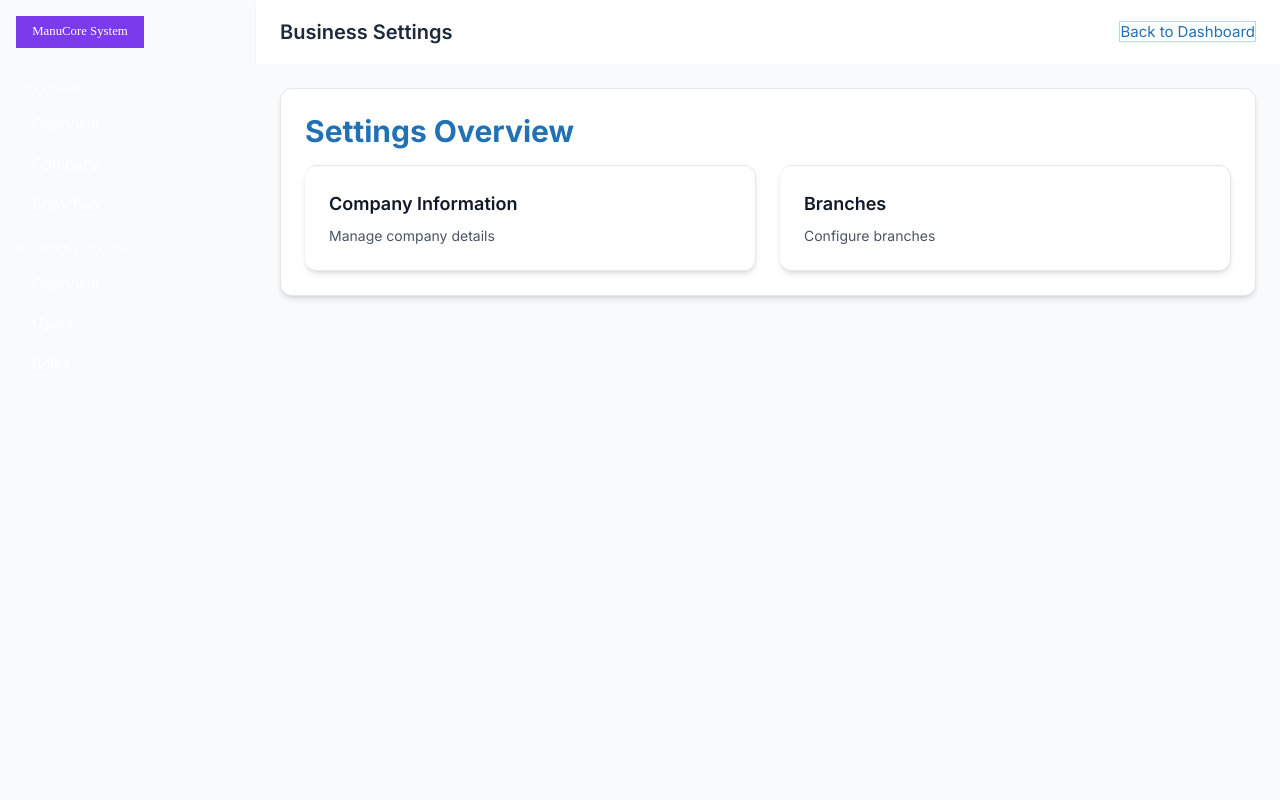
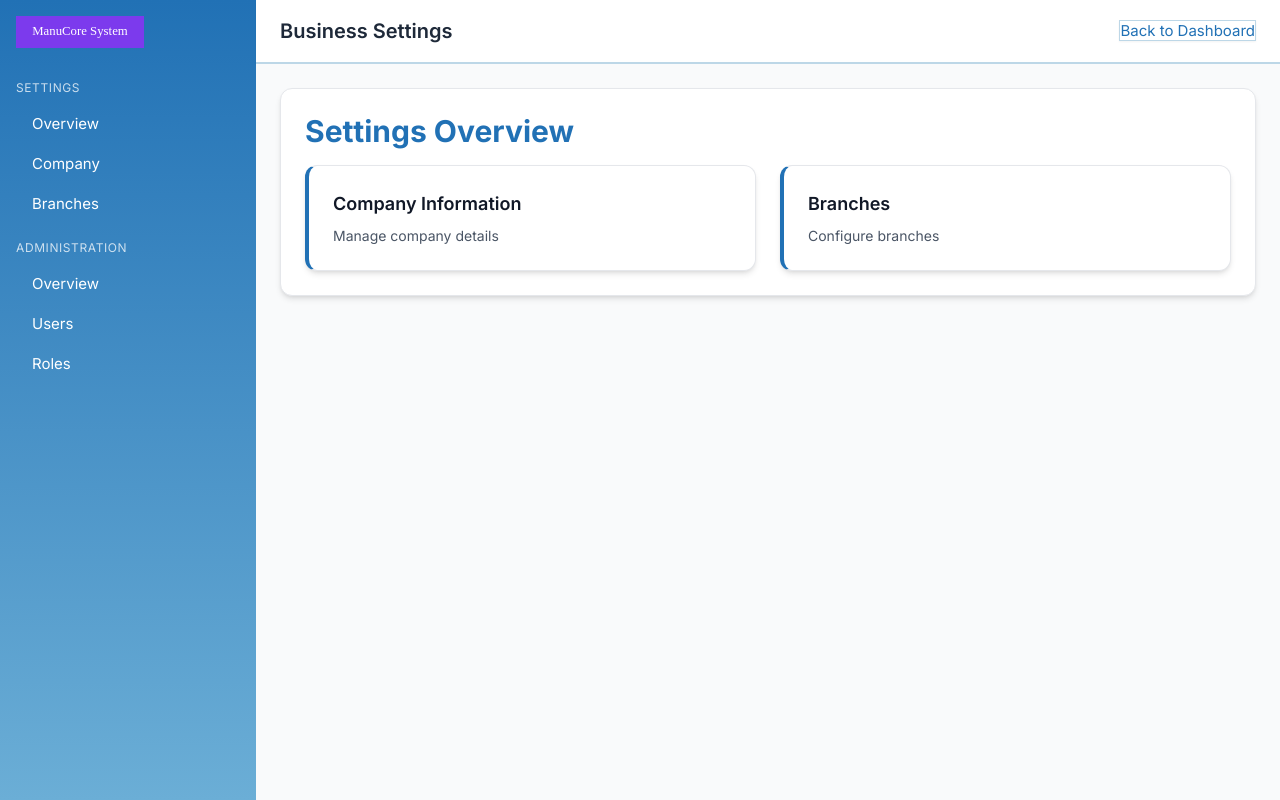
Before and after one commit to ibez-Jaco/manucore-erp, a Laravel app: page /system/settings in a window 1280 px wide. Run offline with Laravel 12, Linux system fonts and the light colour scheme; style sheets or scripts are compiled from the project's sources.

Commit message:
[Phase 0] Professional theme implementation with 5 modern palettes and import fix

```diff
--- a/resources/css/panel.css
+++ b/resources/css/panel.css
@@ -1,19 +1,4 @@
-@import './theme.css';
-
-/* System/Admin Panel Specific Styles */
-.panel-sidebar {
-    background: linear-gradient(180deg, var(--primary-dark) 0%, var(--primary-medium) 100%);
+/* Panel Surface Specific Styles - No imports here */
+.panel-custom {
+    /* Any panel-specific styles that don't belong in theme.css */
 }
-
-.panel-header {
-    background-color: white;
-    border-bottom: 2px solid var(--primary-medium);
-}
-
-.panel-content {
-    background-color: #f9fafb;
-}
-
-.settings-card {
-    border-left: 4px solid var(--primary-dark);
-}
--- a/resources/views/layouts/front.blade.php
+++ b/resources/views/layouts/front.blade.php
@@ -5,7 +5,7 @@
     <meta name="viewport" content="width=device-width, initial-scale=1.0">
     <title>@yield('title', 'ManuCore - Modern ERP Solutions')</title>
     <link rel="icon" type="image/svg+xml" href="/brand/front/favicon.svg">
-    @vite(['resources/css/front.css', 'resources/js/app.js'])
+    @vite(['resources/css/theme.css', 'resources/js/app.js'])
 </head>
 <body class="bg-gray-50">
     <nav class="front-nav text-white">
--- a/resources/views/layouts/panel.blade.php
+++ b/resources/views/layouts/panel.blade.php
@@ -5,7 +5,7 @@
     <meta name="viewport" content="width=device-width, initial-scale=1.0">
     <title>@yield('title', 'ManuCore System Panel')</title>
     <link rel="icon" type="image/svg+xml" href="/brand/system/favicon.svg">
-    @vite(['resources/css/panel.css', 'resources/js/app.js'])
+    @vite(['resources/css/theme.css', 'resources/js/app.js'])
 </head>
 <body class="bg-gray-50">
     <div class="flex h-screen">
--- a/vite.config.js
+++ b/vite.config.js
@@ -5,9 +5,7 @@ export default defineConfig({
     plugins: [
         laravel({
             input: [
-                'resources/css/front.css',
-                'resources/css/app.css',
-                'resources/css/panel.css',
+                'resources/css/theme.css',
                 'resources/js/app.js'
             ],
             refresh: true,
```
Also changed, not shown: resources/css/app.css (+3 -18 lines), resources/css/front.css (+3 -14 lines), Project_Tracker.md (added).
